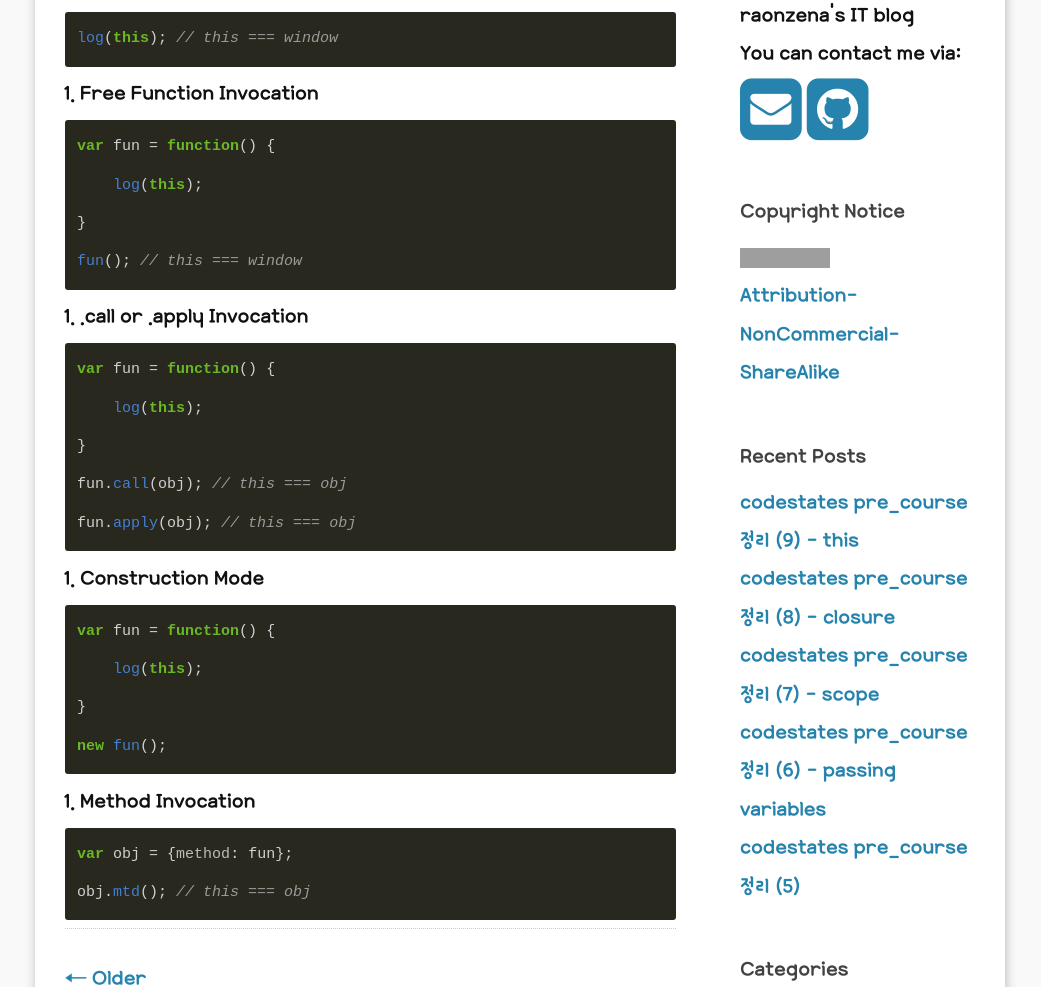
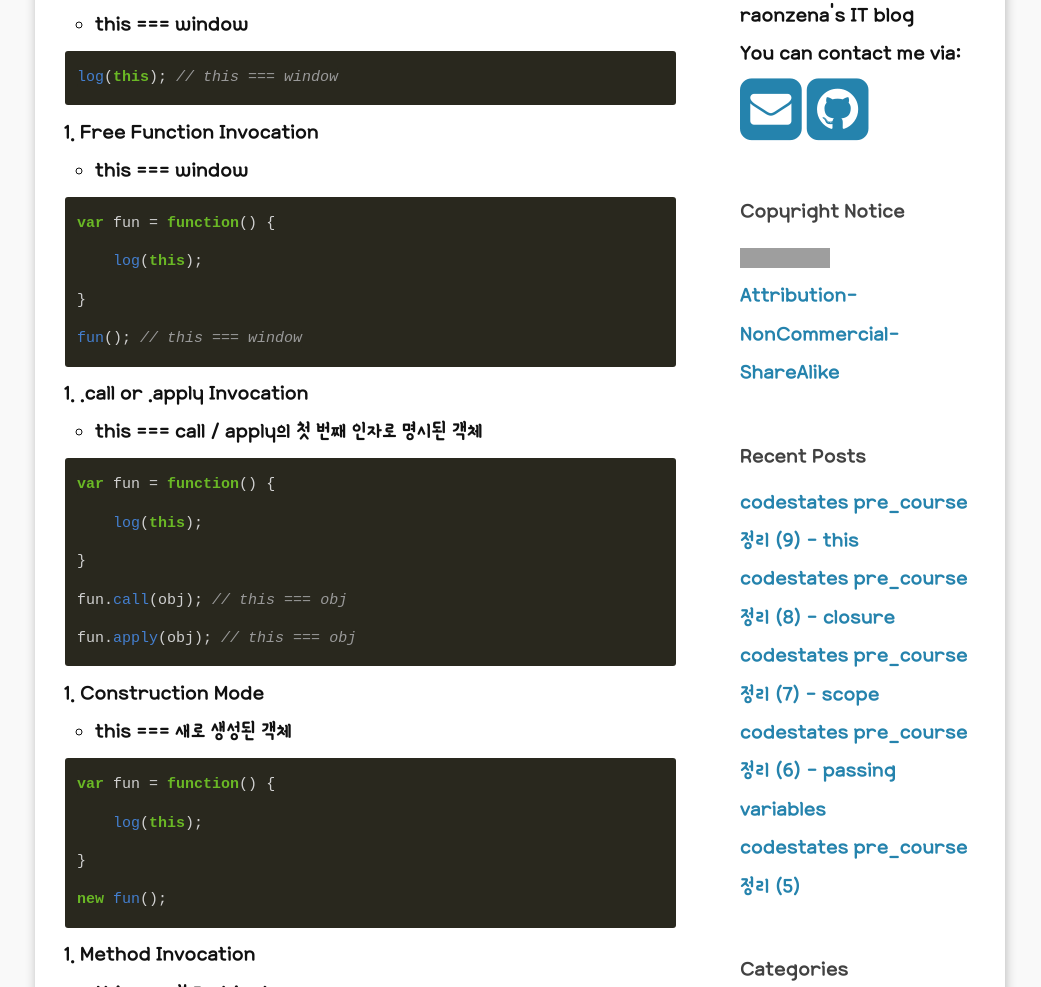
Before and after one commit to raonzena/raonzena.github.io, a Jekyll site: the page built from _posts/2019-03-19-02-post.markdown, in a window 1280 px wide and 1400 px high, cut to the strip 413-1400 px from the top of the window. Shown: the whole strip, without its empty margins (120-1161 px from the left). Built offline with Jekyll 4.4.1, drawn with Linux system fonts in a browser that asks for light colours; some web fonts are replaced; comment, search, counter and statistics services are not loaded; grey boxes are pictures that could not be loaded.

Commit message:
190319 update

```diff
--- a/_posts/2019-03-19-02-post.markdown
+++ b/_posts/2019-03-19-02-post.markdown
@@ -14,12 +14,14 @@ comments: true
 # this 5 patterns #
 
 1. Global Reference
+- this === window
 
 ~~~javascript
 log(this); // this === window
 ~~~
 
 2. Free Function Invocation
+- this === window
 
 ~~~javascript
 var fun = function() {
@@ -29,6 +31,7 @@ fun(); // this === window
 ~~~
 
 3. .call or .apply Invocation
+- this === call / apply의 첫 번째 인자로 명시된 객체
 
 ~~~javascript
 var fun = function() {
@@ -39,6 +42,7 @@ fun.apply(obj); // this === obj
 ~~~
 
 4. Construction Mode
+- this === 새로 생성된 객체
 
 ~~~javascript
 var fun = function() {
@@ -48,6 +52,7 @@ new fun();
 ~~~
 
 5. Method Invocation
+- this === 부모 object
 
 ~~~javascript
 var obj = {method: fun};
```
